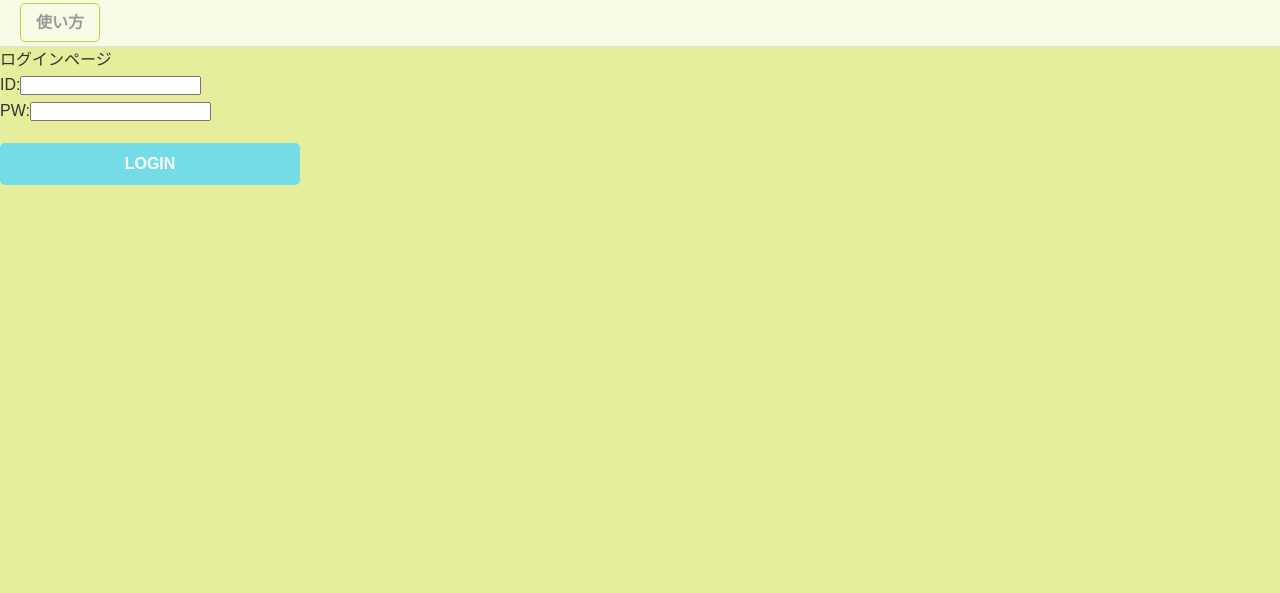
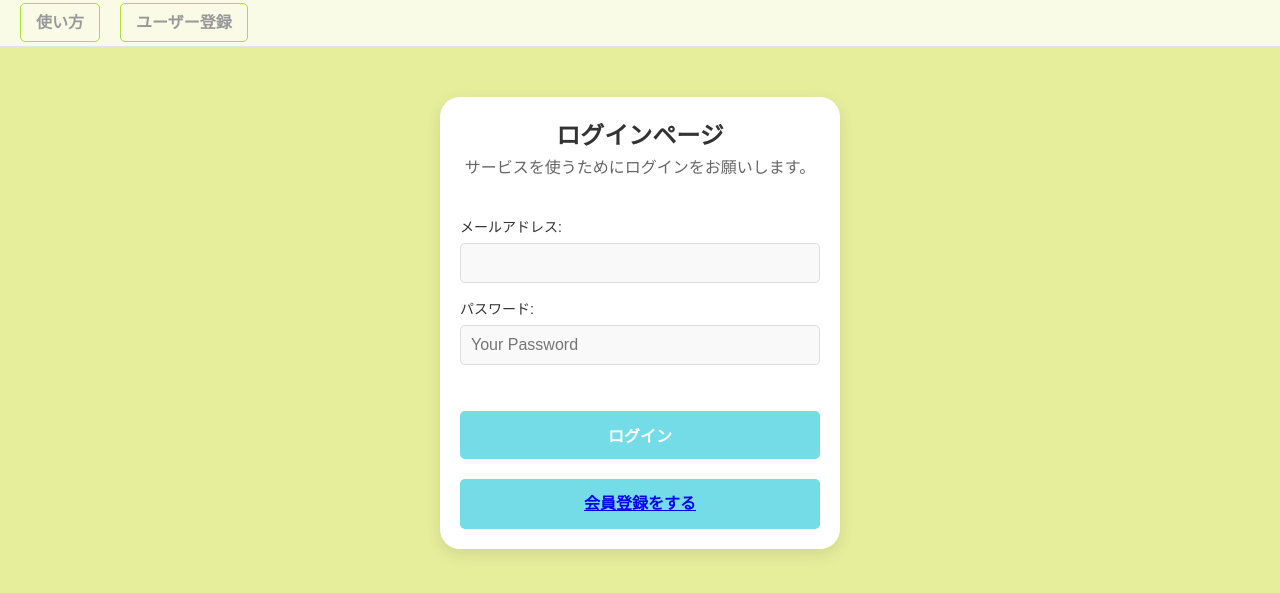
Before and after one commit to hitomi-takebe/pomodoro_rich_rich, a PHP site: page /php/account/login.php in a window 1280 px wide. Shown: the top 593 px of the page. Run offline with PHP 8.4, Linux system fonts and the light colour scheme.

Commit message:
仮提出

```diff
--- a/index.php
+++ b/index.php
@@ -30,6 +30,7 @@ $_SESSION['chk_ssid'] != session_id();
         <p class="link_title"><a href="php/account/logout.php">ログアウト</a></p>
     <?php else: ?>
         <p class="link_title"><a href="php/account/login.php">ログイン</a></p>
+        <p class="link_title"><a href="php/register/index.php">ユーザー登録</a></p>
     <?php endif; ?>
 </header>
 
--- a/php/account/login.php
+++ b/php/account/login.php
@@ -1,35 +1,43 @@
 <!DOCTYPE html>
-<html lang="ja">
+<html lang="en">
 
 <head>
     <meta charset="UTF-8">
-    <title>ログイン</title>
+    <meta name="viewport" content="width=device-width, initial-scale=1.0">
+    <title>Document</title>
     <link rel="stylesheet" href="../../css/reset.css">
     <link rel="stylesheet" href="../../css/style.css">
     <style>
-        .submit {
-            max-width: 300px;
-            margin-bottom: 20px;
+        .error {
+            color: red;
+            font-size: 14px;
+            margin-top: 10px;
         }
     </style>
 </head>
 
 <header>
-    <!-- <p class="link_title"><a href="form.php">入力</a></p> -->
-    <!-- <p class="link_title"><a href="select.php">一覧表示</a></p> -->
+    <!-- <p class="link_title"><a href="../form.php">入力</a></p> -->
+    <!-- <p class="link_title"><a href="../select.php">一覧表示</a></p> -->
     <p class="link_title"><a href="../../index.php">使い方</a></p>
     <!-- <p class="link_title"><a href="logout.php">ログアウト</a></p> -->
     <!-- <p class="link_title"><a href="login.php">ログイン</a></p> -->
+    <p class="link_title"><a href="../register/index.php">ユーザー登録</a></p>
 </header>
 
 <body>
-    <h1>ログインページ</h1>
-    <!-- <   !-- lLOGINogin_act.php は認証処理用のPHPです。 -->
-    <form name="form1" action="login_act.php" method="post">
-        ID:<input type="text" name="lid" /></br>
-        PW:<input type="password" name="lpw" /><br>
-        <input type="submit" class="submit" value="LOGIN" />
-    </form>
+    <div class="card">
+        <span class="card__title">ログインページ</span>
+        <p class="card__content">サービスを使うためにログインをお願いします。</p>
+        <div class="card__form">
+            <form action="login_act.php" method="post">
+                <label for="lid">メールアドレス:</label>
+                <input type="lid" class="email" name="lid" required>
+                <label for="lpw">パスワード:</label>
+                <input type="lpw" class="password" name="lpw" placeholder="Your Password"><br>
+                <input type="submit" class="submit" value="ログイン">
+            </form>
+            <p class="submit"><a href="../index.php">会員登録をする</a></p>
+        </div>
+    </div>
 </body>
-
-</html>
```
Also changed, not shown: php/account/login_form.php (deleted, +0 -42 lines), php/register/index.php (+13 -3 lines), php/register/index_confirm.php (+10 -1 lines).
